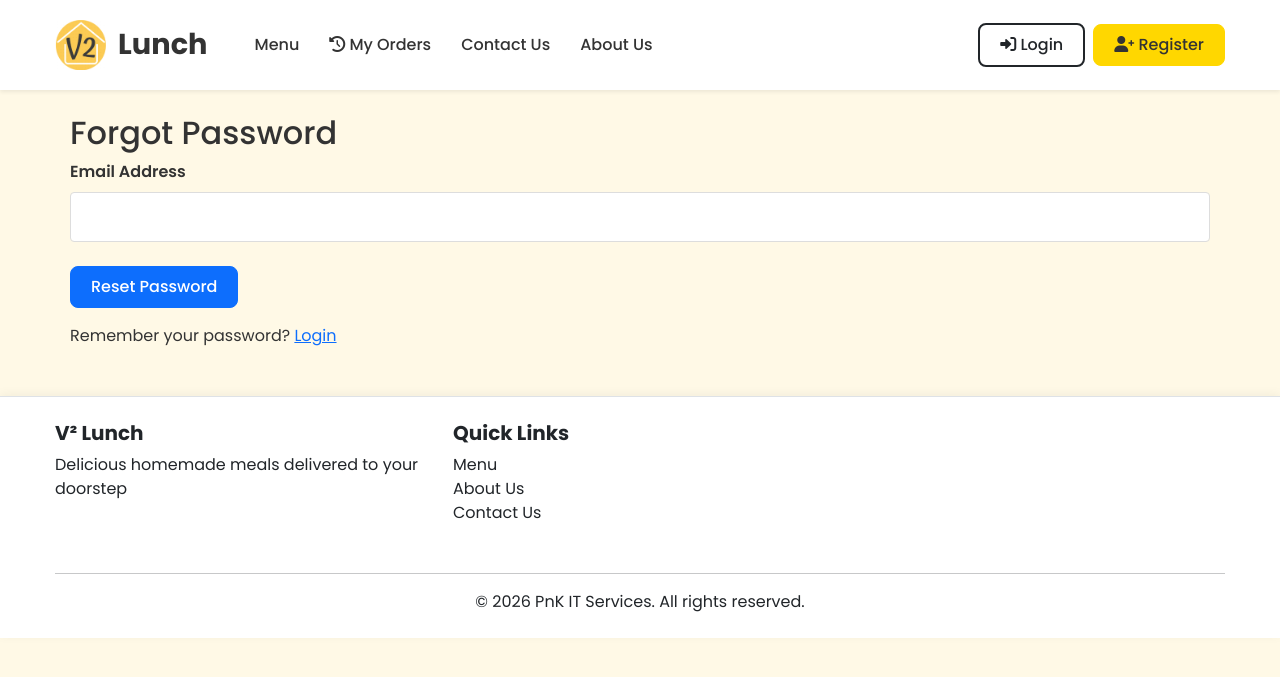
After one commit to parvin-pnk/v2lunch, a Flask app: page /forgot-password in a window 1280 px wide. The commit adds this page. Shown: the top 677 px of the page. Run offline with Flask 3, Linux system fonts and the light colour scheme.

Commit message:
Added email OTP verification for registration

```diff
--- a/app.py
+++ b/app.py
@@ -7,13 +7,16 @@ from bson.objectid import ObjectId
 from dotenv import load_dotenv
 from math import ceil
 
+import secrets
+import string
+
 from reportlab.lib.pagesizes import letter
 from reportlab.platypus import SimpleDocTemplate, Paragraph, Spacer, Table, TableStyle
 from reportlab.lib.styles import getSampleStyleSheet,ParagraphStyle
 from reportlab.lib import colors
 import io
 
-from flask_mail import Mail
+from flask_mail import Mail,Message
 # Load environment variables
 load_dotenv()
 
@@ -21,9 +24,9 @@ app = Flask(__name__)
 app.secret_key = os.getenv('SECRET_KEY', os.urandom(24))
 
 # Add to your configuration section
-app.config['MAIL_SERVER'] = 'smtp.gmail.com'  # e.g., smtp.gmail.com
-app.config['MAIL_PORT'] = 587
-app.config['MAIL_USE_TLS'] = True
+app.config['MAIL_SERVER'] = os.getenv('MAIL_SERVER') # e.g., smtp.gmail.com
+app.config['MAIL_PORT'] = os.getenv('MAIL_PORT')
+app.config['MAIL_USE_TLS'] = os.getenv('MAIL_USE_TLS')
 app.config['MAIL_USERNAME'] = os.getenv('EMAIL_USER')
 app.config['MAIL_PASSWORD'] = os.getenv('EMAIL_PASSWORD')
 app.config['MAIL_DEFAULT_SENDER'] = os.getenv('EMAIL_USER')
@@ -291,6 +294,79 @@ def contact():
             flash('Error submitting your message. Please try again.', 'danger')
 
     return render_template('contact.html')
+
+
+
+# My Account Page
+@app.route('/my-account', methods=['GET', 'POST'])
+def my_account():
+    if 'user_id' not in session:
+        return redirect(url_for('login'))
+
+    user = db.users.find_one({'_id': ObjectId(session['user_id'])})
+
+    if request.method == 'POST':
+        # Handle profile updates
+        if 'update_profile' in request.form:
+            db.users.update_one(
+                {'_id': ObjectId(session['user_id'])},
+                {'$set': {
+                    'full_name': request.form.get('full_name'),
+                    'phone': request.form.get('phone'),
+                    'address': request.form.get('address')
+                }}
+            )
+            flash('Profile updated successfully!', 'success')
+
+        # Handle password change
+        elif 'change_password' in request.form:
+            current_password = request.form.get('current_password')
+            new_password = request.form.get('new_password')
+
+            if check_password_hash(user['password'], current_password):
+                db.users.update_one(
+                    {'_id': ObjectId(session['user_id'])},
+                    {'$set': {'password': generate_password_hash(new_password)}}
+                )
+                flash('Password changed successfully!', 'success')
+            else:
+                flash('Current password is incorrect', 'danger')
+
+        return redirect(url_for('my_account'))
+
+    return render_template('my_account.html', user=user)
+
+# Add these routes after your login route
+@app.route('/forgot-password', methods=['GET', 'POST'])
+def forgot_password():
+    if request.method == 'POST':
+        email = request.form.get('email')
+        user = db.users.find_one({"email": email})
+
+        if user:
+            # Generate temporary password
+            temp_password = ''.join(secrets.choice(string.ascii_letters + string.digits) for i in range(8))
+
+            # Update user's password in DB
+            db.users.update_one(
+                {"_id": user['_id']},
+                {"$set": {"password": generate_password_hash(temp_password)}}
+            )
+
+            # Send email
+            msg = Message(
+                "Your Password Reset",
+                sender=app.config['MAIL_DEFAULT_SENDER'],
+                recipients=[email]
+            )
+            msg.body = f"Your temporary password is: {temp_password}\n\nPlease change it after logging in."
+            mail.send(msg)
+
+            flash('A temporary password has been sent to your email', 'success')
+            return redirect(url_for('login'))
+
+        flash('Email not found', 'danger')
+    return render_template('forgot_password.html')
 
 @app.route('/add-to-cart', methods=['POST'])
 def add_to_cart():
@@ -954,6 +1030,46 @@ def login():
 
     return render_template('login.html')
 
+import random
+import string
+from datetime import datetime, timedelta
+
+# Add these new routes
+@app.route('/verify-email', methods=['GET', 'POST'])
+def verify_email():
+    if request.method == 'POST':
+        user_otp = request.form.get('otp')
+        session_email = session.get('pending_email')
+
+        if not session_email:
+            flash('Session expired. Please register again.', 'danger')
+            return redirect(url_for('register'))
+
+        stored_otp = db.otp_tokens.find_one({
+            'email': session_email,
+            'used': False
+        })
+
+        if stored_otp and stored_otp['otp'] == user_otp and stored_otp['expires_at'] > datetime.now():
+            # Mark OTP as used
+            db.otp_tokens.update_one(
+                {'_id': stored_otp['_id']},
+                {'$set': {'used': True}}
+            )
+
+            # Create the user account
+            db.users.insert_one(session['pending_user_data'])
+            del session['pending_email']
+            del session['pending_user_data']
+
+            flash('Email verified! Registration complete. Please login.', 'success')
+            return redirect(url_for('login'))
+        else:
+            flash('Invalid or expired OTP', 'danger')
+
+    return render_template('verify_email.html')
+
+# Modified register route
 @app.route('/register', methods=['GET', 'POST'])
 def register():
     if request.method == 'POST':
@@ -984,8 +1100,11 @@ def register():
             return redirect(url_for('register'))
 
         try:
-            # Create new user
-            new_user = {
+            # Generate OTP (6-digit code)
+            otp = ''.join(random.choices(string.digits, k=6))
+
+            # Store user data temporarily in session
+            session['pending_user_data'] = {
                 'full_name': full_name,
                 'email': email,
                 'phone': phone,
@@ -996,12 +1115,28 @@ def register():
                 'created_at': datetime.now(),
                 'updated_at': datetime.now()
             }
-
-            # Insert into database
-            db.users.insert_one(new_user)
-
-            flash('Registration successful! Please login', 'success')
-            return redirect(url_for('login'))
+            session['pending_email'] = email
+
+            # Store OTP in database (expires in 15 minutes)
+            db.otp_tokens.insert_one({
+                'email': email,
+                'otp': otp,
+                'created_at': datetime.now(),
+                'expires_at': datetime.now() + timedelta(minutes=15),
+                'used': False
+            })
+
+            # Send OTP via email
+            msg = Message(
+                "Your Email Verification Code",
+                sender=app.config['MAIL_DEFAULT_SENDER'],
+                recipients=[email]
+            )
+            msg.body = f"Your verification code is: {otp}\n\nThis code will expire in 15 minutes."
+            mail.send(msg)
+
+            flash('Verification code sent to your email!', 'success')
+            return redirect(url_for('verify_email'))
 
         except Exception as e:
             app.logger.error(f"Registration error: {str(e)}")
@@ -1009,6 +1144,43 @@ def register():
             return redirect(url_for('register'))
 
     return render_template('register.html')
+@app.route('/resend-otp')
+def resend_otp():
+    if 'pending_email' not in session:
+        flash('Session expired. Please register again.', 'danger')
+        return redirect(url_for('register'))
+
+    email = session['pending_email']
+
+    # Delete any existing unused OTPs
+    db.otp_tokens.delete_many({
+        'email': email,
+        'used': False
+    })
+
+    # Generate new OTP
+    otp = ''.join(random.choices(string.digits, k=6))
+
+    # Store new OTP
+    db.otp_tokens.insert_one({
+        'email': email,
+        'otp': otp,
+        'created_at': datetime.now(),
+        'expires_at': datetime.now() + timedelta(minutes=15),
+        'used': False
+    })
+
+    # Resend email
+    msg = Message(
+        "Your New Verification Code",
+        sender=app.config['MAIL_DEFAULT_SENDER'],
+        recipients=[email]
+    )
+    msg.body = f"Your new verification code is: {otp}\n\nThis code will expire in 15 minutes."
+    mail.send(msg)
+
+    flash('New verification code sent!', 'success')
+    return redirect(url_for('verify_email'))
 
 @app.route('/logout')
 def logout():
@@ -1720,4 +1892,4 @@ def admin_order_pdf_report():
         return redirect(url_for('admin_orders'))
 
 if __name__ == '__main__':
-    app.run(host="0.0.0.0", port=5000)
+    app.run(debug=True)
--- a/templates/base.html
+++ b/templates/base.html
@@ -84,7 +84,7 @@
                                 <i class="fas fa-user-circle"></i>
                             </button>
                             <ul class="dropdown-menu dropdown-menu-end">
-                                <li><a class="dropdown-item" href="#">My Account</a></li>
+                                <li><a class="dropdown-item" href="{{ url_for('my_account') }}">My Account</a></li>
                                 <li><hr class="dropdown-divider"></li>
                                 <li><a class="dropdown-item" href="{{ url_for('logout') }}">Logout</a></li>
                             </ul>
--- /dev/null
+++ b/templates/forgot_password.html
@@ -0,0 +1,16 @@
+<!-- templates/forgot_password.html -->
+{% extends "base.html" %}  <!-- Assuming you have a base template -->
+
+{% block content %}
+<div class="container">
+    <h2>Forgot Password</h2>
+    <form method="POST" action="{{ url_for('forgot_password') }}">
+        <div class="form-group">
+            <label for="email">Email Address</label>
+            <input type="email" class="form-control" id="email" name="email" required>
+        </div>
+        <button type="submit" class="btn btn-primary">Reset Password</button>
+    </form>
+    <p class="mt-3">Remember your password? <a href="{{ url_for('login') }}">Login</a></p>
+</div>
+{% endblock %}
--- a/templates/login.html
+++ b/templates/login.html
@@ -20,6 +20,7 @@
                         <input type="password" class="form-control" id="password" name="password" required>
                     </div>
                     <button type="submit" class="btn btn-primary">Login</button>
+                    <p class="mt-3"><a href="{{ url_for('forgot_password') }}">Forgot password?</a></p>
                     <p class="mt-3">Don't have an account? <a href="{{ url_for('register') }}">Register here</a></p>
                 </form>
             </div>
```
Also changed, not shown: templates/my_account.html (added, +79 -0 lines), templates/verify_email.html (added, +34 -0 lines).
